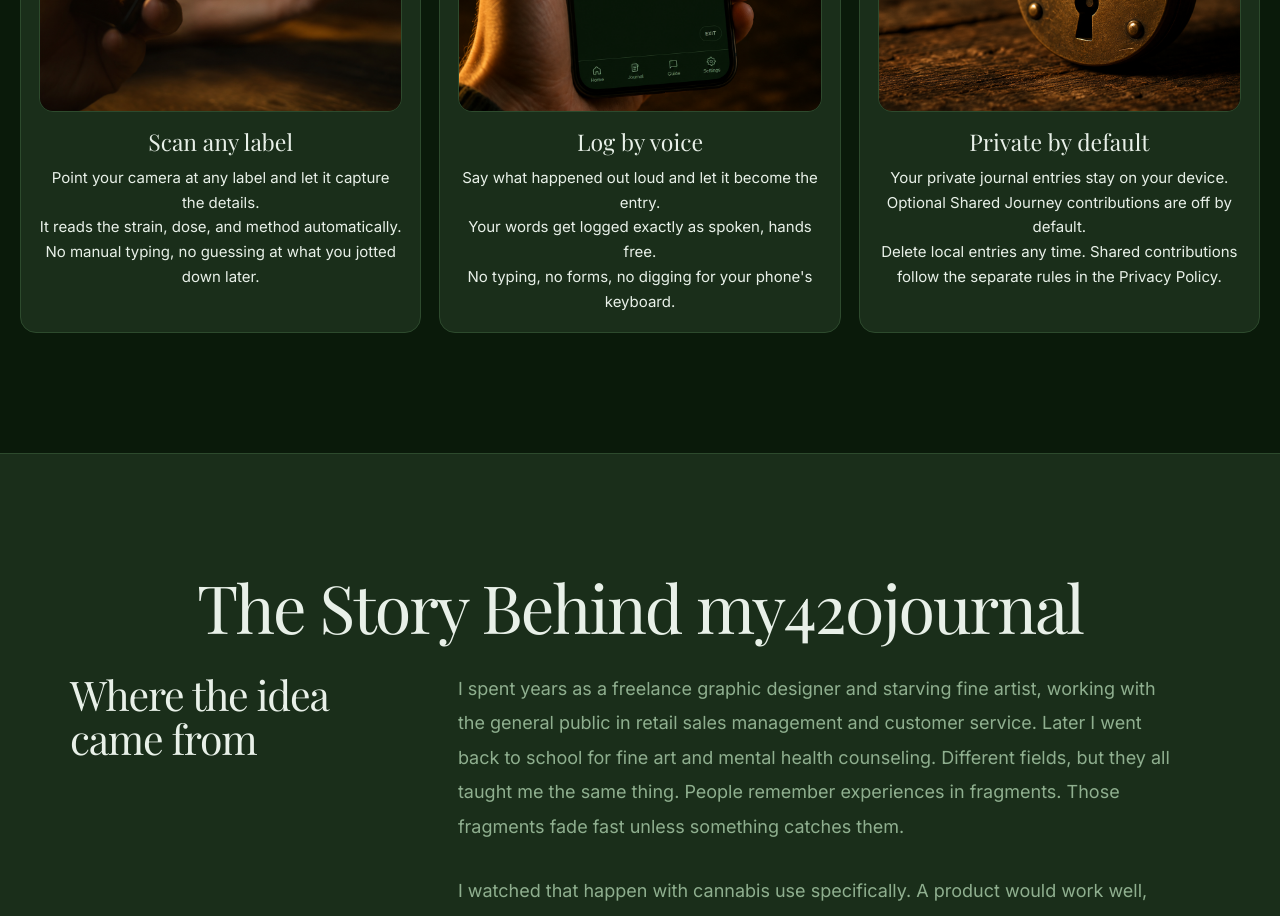
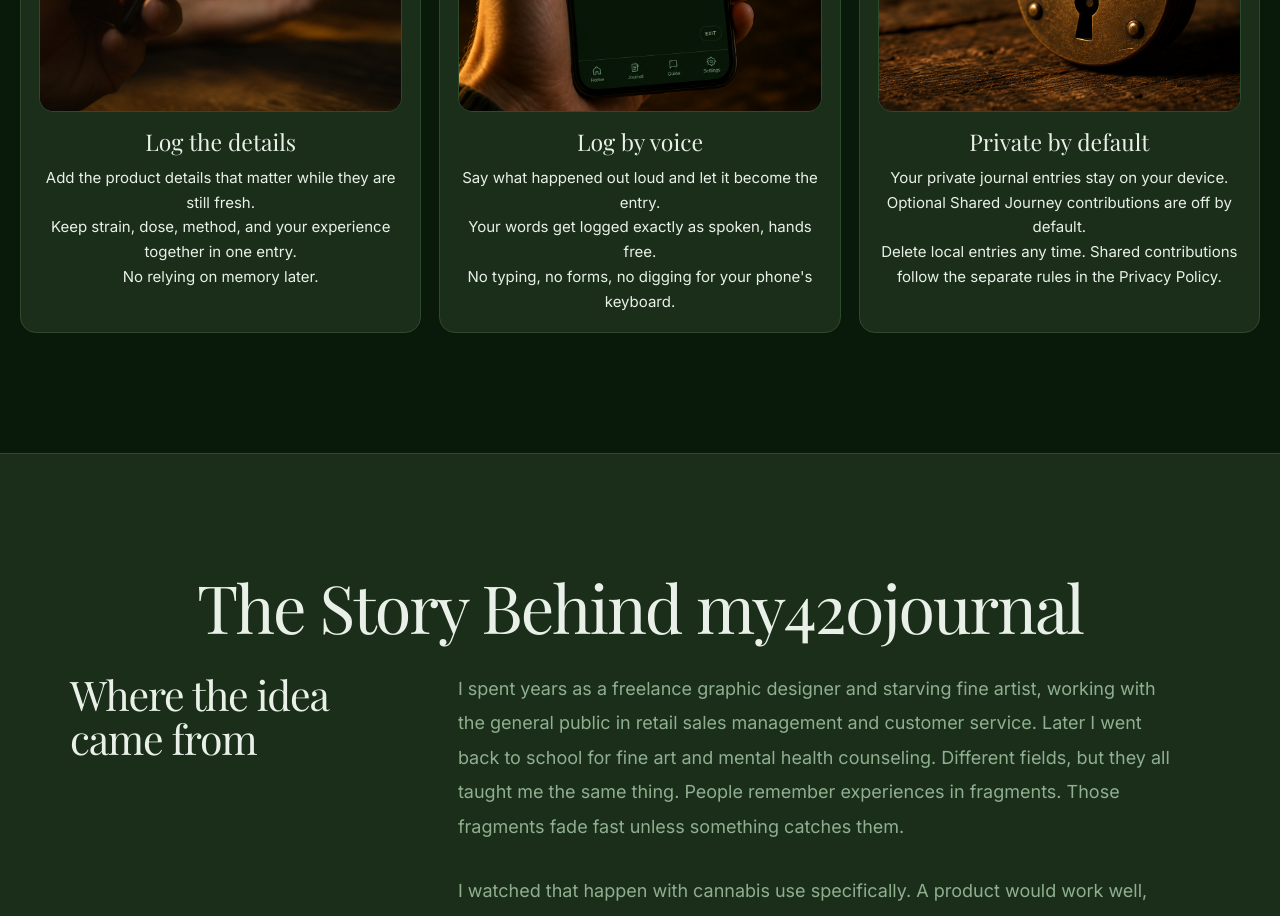
Before and after one commit to casevoiceai/my420journal-app, a React (Vite) app: page / in a window 1280 px wide. Shown: the part 2460-3376 px from the top of the page. Built offline with nearby package versions, Linux system fonts and the light colour scheme.

Commit message:
Remove unimplemented label scanning claim from marketing

```diff
--- a/src/marketing/MarketingFeatures.jsx
+++ b/src/marketing/MarketingFeatures.jsx
@@ -5,16 +5,16 @@ import featureCard3Image from './FeatureCard3.png'
 
 const featureCards = [
   {
-    title: 'Scan any label',
+    title: 'Log the details',
     mobileLines: [
-      'Point your camera at any label and let it capture the details.',
-      'It reads the strain, dose, and method automatically.',
-      'No manual typing, no guessing at what you jotted down later.',
+      'Add the product details that matter while they are still fresh.',
+      'Keep strain, dose, method, and your experience together in one entry.',
+      'No relying on memory later.',
     ],
     desktopLines: [
-      'Point your camera at any label and let it capture the details.',
-      'It reads the strain, dose, and method automatically.',
-      'No manual typing, no guessing at what you jotted down later.',
+      'Add the product details that matter while they are still fresh.',
+      'Keep strain, dose, method, and your experience together in one entry.',
+      'No relying on memory later.',
     ],
     image: featureCard1Image,
   },
```
